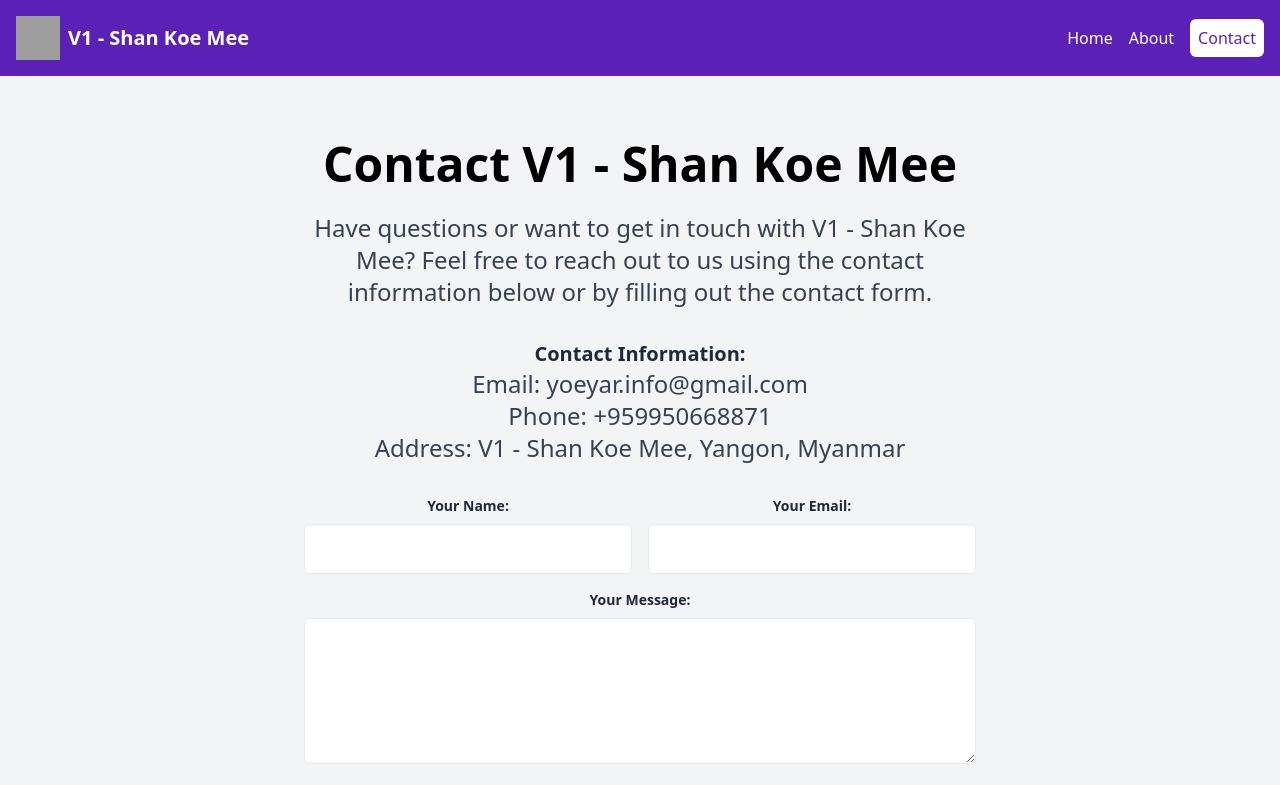
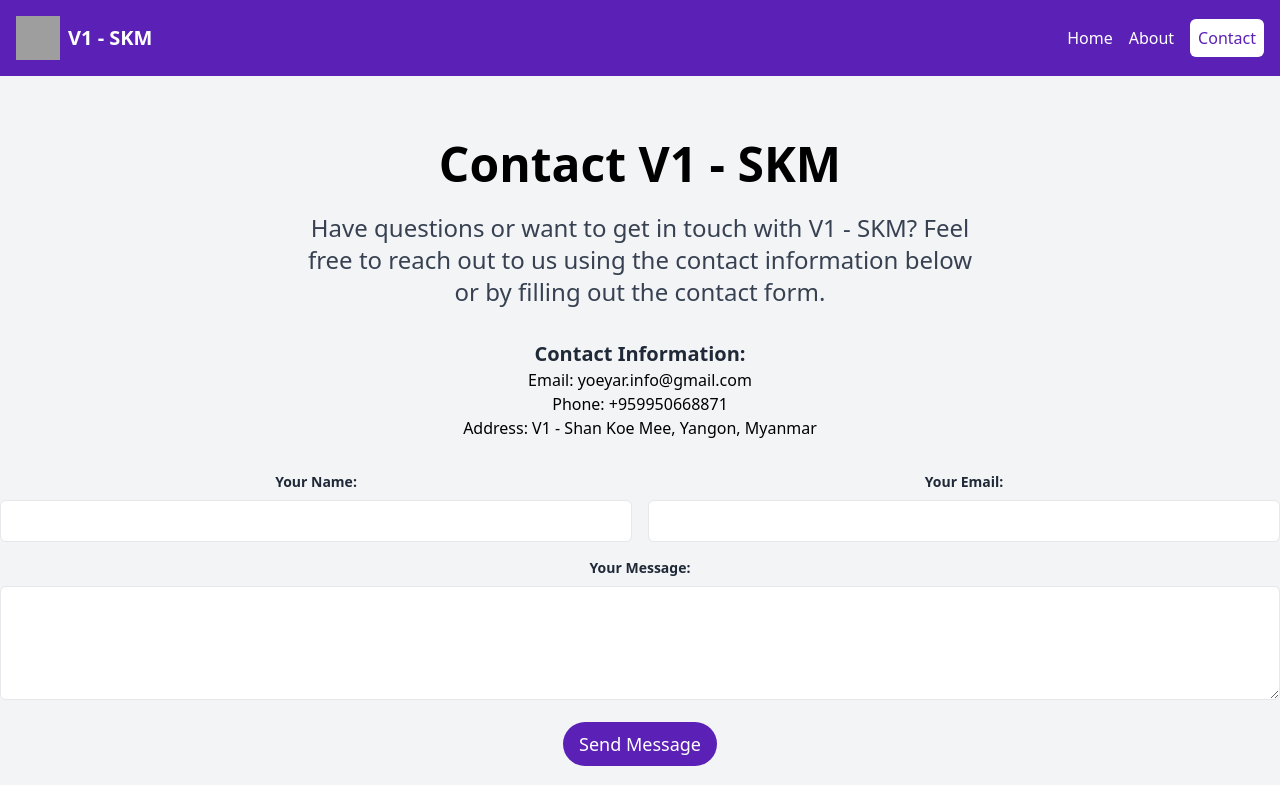
Before and after one commit to HeinKoZin/mms-fake, a Nuxt app: page /contact-us in a window 1280 px wide. Shown: the top 785 px of the page. Built offline with nearby package versions, Linux system fonts and the light colour scheme; grey boxes are pictures that could not be loaded.

Commit message:
fix: title miss match

```diff
--- a/pages/contact-us.vue
+++ b/pages/contact-us.vue
@@ -3,10 +3,11 @@
 	<nav class="bg-purple-800 p-4">
 		<div class="container mx-auto flex justify-between items-center">
 			<div class="gap-2 flex-row flex justify-center items-center">
-                <img src="https://v1skm.vip/build/assets/img/brand/logo.png" class="w-11 h-11" />
-                <div class="text-white text-xl font-semibold">
-                    V1 - Shan Koe Mee
-                </div>
+				<img
+					src="https://v1skm.vip/build/assets/img/brand/logo.png"
+					class="w-11 h-11"
+				/>
+				<div class="text-white text-xl font-semibold">V1 - SKM</div>
 			</div>
 			<ul class="flex space-x-4">
 				<li>
@@ -16,7 +17,11 @@
 					<a href="/more" class="text-white hover:text-gray-300">About</a>
 				</li>
 				<li>
-                    <a href="/contact-us" class="text-purple-800 hover:text-gray-300 bg-white p-2 rounded-md">Contact</a>
+					<a
+						href="/contact-us"
+						class="text-purple-800 hover:text-gray-300 bg-white p-2 rounded-md"
+						>Contact</a
+					>
 				</li>
 			</ul>
 		</div>
@@ -25,11 +30,16 @@
 	<!-- Contact Us Section -->
 	<section class="py-16">
 		<div class="container mx-auto text-center">
-            <h2 class="text-3xl md:text-4xl lg:text-5xl font-bold mb-6">Contact V1 - Shan Koe Mee</h2>
-            <p class="text-lg md:text-xl lg:text-2xl text-gray-700 leading-relaxed mx-auto max-w-2xl">
-                Have questions or want to get in touch with V1 - Shan Koe Mee? Feel free to reach out to us using the
-                contact information below or by filling out the contact form.
-
+			<h2 class="text-3xl md:text-4xl lg:text-5xl font-bold mb-6">
+				Contact V1 - SKM
+			</h2>
+			<p
+				class="text-lg md:text-xl lg:text-2xl text-gray-700 leading-relaxed mx-auto max-w-2xl"
+			>
+				Have questions or want to get in touch with V1 - SKM? Feel free to reach
+				out to us using the contact information below or by filling out the
+				contact form.
+			</p>
 			<!-- Contact Information -->
 			<div class="mt-8">
 				<p class="text-gray-800 font-bold text-xl">Contact Information:</p>
@@ -42,27 +52,58 @@
 			<form action="#" method="post" class="mt-8">
 				<div class="grid grid-cols-1 sm:grid-cols-2 gap-4">
 					<div class="mb-4">
-                        <label for="name" class="block text-gray-800 font-bold text-sm mb-2">Your Name:</label>
-                        <input type="text" id="name" name="name" class="w-full border rounded-md p-2" required>
+						<label for="name" class="block text-gray-800 font-bold text-sm mb-2"
+							>Your Name:</label
+						>
+						<input
+							type="text"
+							id="name"
+							name="name"
+							class="w-full border rounded-md p-2"
+							required
+						/>
 					</div>
 					<div class="mb-4">
-                        <label for="email" class="block text-gray-800 font-bold text-sm mb-2">Your Email:</label>
-                        <input type="email" id="email" name="email" class="w-full border rounded-md p-2" required>
+						<label
+							for="email"
+							class="block text-gray-800 font-bold text-sm mb-2"
+							>Your Email:</label
+						>
+						<input
+							type="email"
+							id="email"
+							name="email"
+							class="w-full border rounded-md p-2"
+							required
+						/>
 					</div>
 				</div>
 				<div class="mb-4">
-                    <label for="message" class="block text-gray-800 font-bold text-sm mb-2">Your Message:</label>
-                    <textarea id="message" name="message" rows="4" class="w-full border rounded-md p-2" required></textarea>
+					<label
+						for="message"
+						class="block text-gray-800 font-bold text-sm mb-2"
+						>Your Message:</label
+					>
+					<textarea
+						id="message"
+						name="message"
+						rows="4"
+						class="w-full border rounded-md p-2"
+						required
+					></textarea>
 				</div>
-                <button type="submit" class="bg-purple-800 text-white hover:bg-blue-400 py-2 px-4 rounded-full text-lg">Send
-                    Message</button>
+				<button
+					type="submit"
+					class="bg-purple-800 text-white hover:bg-blue-400 py-2 px-4 rounded-full text-lg"
+				>
+					Send Message
+				</button>
 			</form>
-            </p>
 		</div>
 	</section>
 
 	<!-- Footer -->
 	<footer class="bg-gray-800 text-white text-center py-4">
-        <p>&copy; 2024 V1 - Shan Koe Mee. All rights reserved.</p>
+		<p>&copy; 2024 V1 - SKM. All rights reserved.</p>
 	</footer>
 </template>
--- a/pages/index.vue
+++ b/pages/index.vue
@@ -7,9 +7,7 @@
 					src="https://v1skm.vip/build/assets/img/brand/logo.png"
 					class="w-11 h-11"
 				/>
-                <div class="text-white text-xl font-semibold">
-                    V1 - Shan Koe Mee
-                </div>
+				<div class="text-white text-xl font-semibold">V1 - SKM</div>
 			</div>
 			<ul class="flex space-x-4">
 				<li>
@@ -20,9 +18,7 @@
 					>
 				</li>
 				<li>
-                    <a href="/more" class="text-white hover:text-gray-300"
-                        >About</a
-                    >
+					<a href="/more" class="text-white hover:text-gray-300">About</a>
 				</li>
 				<li>
 					<a href="/contact-us" class="text-white hover:text-gray-300"
@@ -42,9 +38,7 @@
 				src="https://v1skm.vip/build/assets/img/brand/logo.png"
 				class="w-40 h-40 mx-auto mb-6"
 			/>
-            <h1
-                class="text-4xl md:text-6xl lg:text-8xl font-bold leading-tight mb-4"
-            >
+			<h1 class="text-4xl md:text-6xl lg:text-8xl font-bold leading-tight mb-4">
 				Welcome to V1 - SKM
 			</h1>
 			<p class="text-lg md:text-xl lg:text-2xl mb-8">
@@ -62,15 +56,14 @@
 	<section id="about" class="py-16">
 		<div class="container mx-auto text-center">
 			<h2 class="text-3xl md:text-4xl lg:text-5xl font-bold mb-6">
-                About V1 - Shan Koe Mee
+				About V1 - SKM
 			</h2>
 			<p
 				class="text-lg md:text-xl lg:text-2xl text-gray-700 leading-relaxed mx-auto max-w-2xl"
 			>
 				Shan Koe Mee is a traditional Burmese card game that is popular
-                throughout the country. It can be played with two to four
-                players and involves a combination of strategy, luck, and
-                betting.
+				throughout the country. It can be played with two to four players and
+				involves a combination of strategy, luck, and betting.
 			</p>
 		</div>
 	</section>
@@ -78,16 +71,14 @@
 	<!-- Contact Section -->
 	<section id="contact" class="bg-gray-200 py-16">
 		<div class="container mx-auto text-center">
-            <h2
-                class="text-3xl md:text-4xl lg:text-5xl font-bold mb-6 text-gray-800"
-            >
-                Contact Shan Koe Mee
+			<h2 class="text-3xl md:text-4xl lg:text-5xl font-bold mb-6 text-gray-800">
+				Contact V1 - SKM
 			</h2>
 			<p
 				class="text-lg md:text-xl lg:text-2xl text-gray-700 leading-relaxed mx-auto max-w-2xl"
 			>
-                Have questions or want to learn more about Shan Koe Mee in
-                Myanmar? Contact our team at the information below.
+				Have questions or want to learn more about Shan Koe Mee in Myanmar?
+				Contact our team at the information below.
 			</p>
 			<div class="mt-8">
 				<a
@@ -101,6 +92,6 @@
 
 	<!-- Footer -->
 	<footer class="bg-gray-800 text-white text-center py-4">
-        <p>&copy; 2024 V1 - Shan Koe Mee. All rights reserved.</p>
+		<p>&copy; 2024 V1 - SKM. All rights reserved.</p>
 	</footer>
 </template>
--- a/pages/more.vue
+++ b/pages/more.vue
@@ -7,9 +7,7 @@
 					src="https://v1skm.vip/build/assets/img/brand/logo.png"
 					class="w-11 h-11"
 				/>
-                <div class="text-white text-xl font-semibold">
-                    V1 - Shan Koe Mee
-                </div>
+				<div class="text-white text-xl font-semibold">V1 - SKM</div>
 			</div>
 			<ul class="flex space-x-4">
 				<li>
@@ -35,16 +33,15 @@
 	<section id="about" class="py-16">
 		<div class="container mx-auto text-center">
 			<h2 class="text-3xl md:text-4xl lg:text-5xl font-bold mb-6">
-                About Shan Koe Mee
+				About V1 - SKM
 			</h2>
 			<p
 				class="text-lg md:text-xl lg:text-2xl text-gray-700 leading-relaxed mx-auto max-w-2xl"
 			>
-                Shan Koe Mee has a rich history and passionate fan base. From
-                local tournaments to international competitions, Shan Koe Mee
-                holds a special place in the hearts of Myanmar's people. Learn
-                more about the players, tournaments, and events that shape the
-                Shan Koe Mee landscape.
+				V1 - SKM has a rich history and passionate fan base. From local
+				tournaments to international competitions, Shan Koe Mee holds a special
+				place in the hearts of Myanmar's people. Learn more about the players,
+				tournaments, and events that shape the Shan Koe Mee landscape.
 			</p>
 		</div>
 	</section>
@@ -53,16 +50,15 @@
 	<section id="events" class="py-16">
 		<div class="container mx-auto text-center">
 			<h2 class="text-3xl md:text-4xl lg:text-5xl font-bold mb-6">
-                Shan Koe Mee Events
+				V1 - SKM Events
 			</h2>
 			<p
 				class="text-lg md:text-xl lg:text-2xl text-gray-700 leading-relaxed mx-auto max-w-2xl"
 			>
-                Explore the exciting Shan Koe Mee events that take place
-                throughout Myanmar. From local tournaments to national
-                competitions, there's always something happening in the world of
-                Shan Koe Mee. Stay updated with the latest scores, schedules,
-                and highlights.
+				Explore the exciting Shan Koe Mee events that take place throughout
+				Myanmar. From local tournaments to national competitions, there's always
+				something happening in the world of Shan Koe Mee. Stay updated with the
+				latest scores, schedules, and highlights.
 			</p>
 		</div>
 	</section>
@@ -71,15 +67,14 @@
 	<section id="players" class="py-16">
 		<div class="container mx-auto text-center">
 			<h2 class="text-3xl md:text-4xl lg:text-5xl font-bold mb-6">
-                Shan Koe Mee Players
+				V1 - SKM Players
 			</h2>
 			<p
 				class="text-lg md:text-xl lg:text-2xl text-gray-700 leading-relaxed mx-auto max-w-2xl"
 			>
-                Meet the top Shan Koe Mee players. From seasoned veterans to
-                rising stars, these players showcase the skill and passion that
-                define Shan Koe Mee. Learn about their backgrounds,
-                achievements, and future prospects.
+				Meet the top Shan Koe Mee players. From seasoned veterans to rising
+				stars, these players showcase the skill and passion that define Shan Koe
+				Mee. Learn about their backgrounds, achievements, and future prospects.
 			</p>
 		</div>
 	</section>
@@ -119,16 +114,14 @@
 	<!-- Contact Section -->
 	<section id="contact" class="bg-gray-200 py-16">
 		<div class="container mx-auto text-center">
-            <h2
-                class="text-3xl md:text-4xl lg:text-5xl font-bold mb-6 text-gray-800"
-            >
-                Contact V1 - Shan Koe Mee
+			<h2 class="text-3xl md:text-4xl lg:text-5xl font-bold mb-6 text-gray-800">
+				Contact V1 - SKM
 			</h2>
 			<p
 				class="text-lg md:text-xl lg:text-2xl text-gray-700 leading-relaxed mx-auto max-w-2xl"
 			>
-                Have questions or want to learn more about Shan Koe Mee in
-                Myanmar? Contact our team at the information below.
+				Have questions or want to learn more about Shan Koe Mee in Myanmar?
+				Contact our team at the information below.
 			</p>
 			<div class="mt-8">
 				<a
@@ -142,6 +135,6 @@
 
 	<!-- Footer -->
 	<footer class="bg-gray-800 text-white text-center py-4">
-        <p>&copy; 2024 V1 - Shan Koe Mee. All rights reserved.</p>
+		<p>&copy; 2024 V1 - SKM. All rights reserved.</p>
 	</footer>
 </template>
```
Lines whose indentation alone changed are shown as unchanged.
